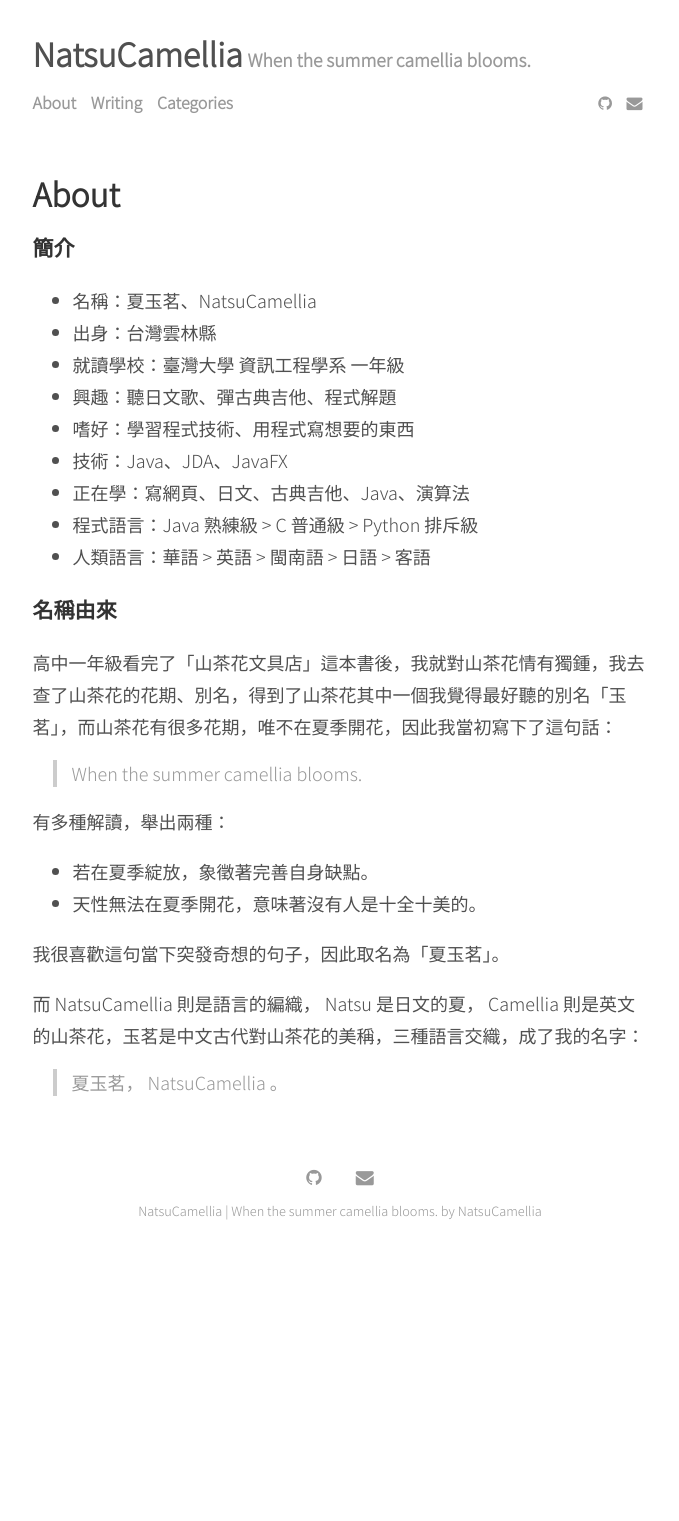
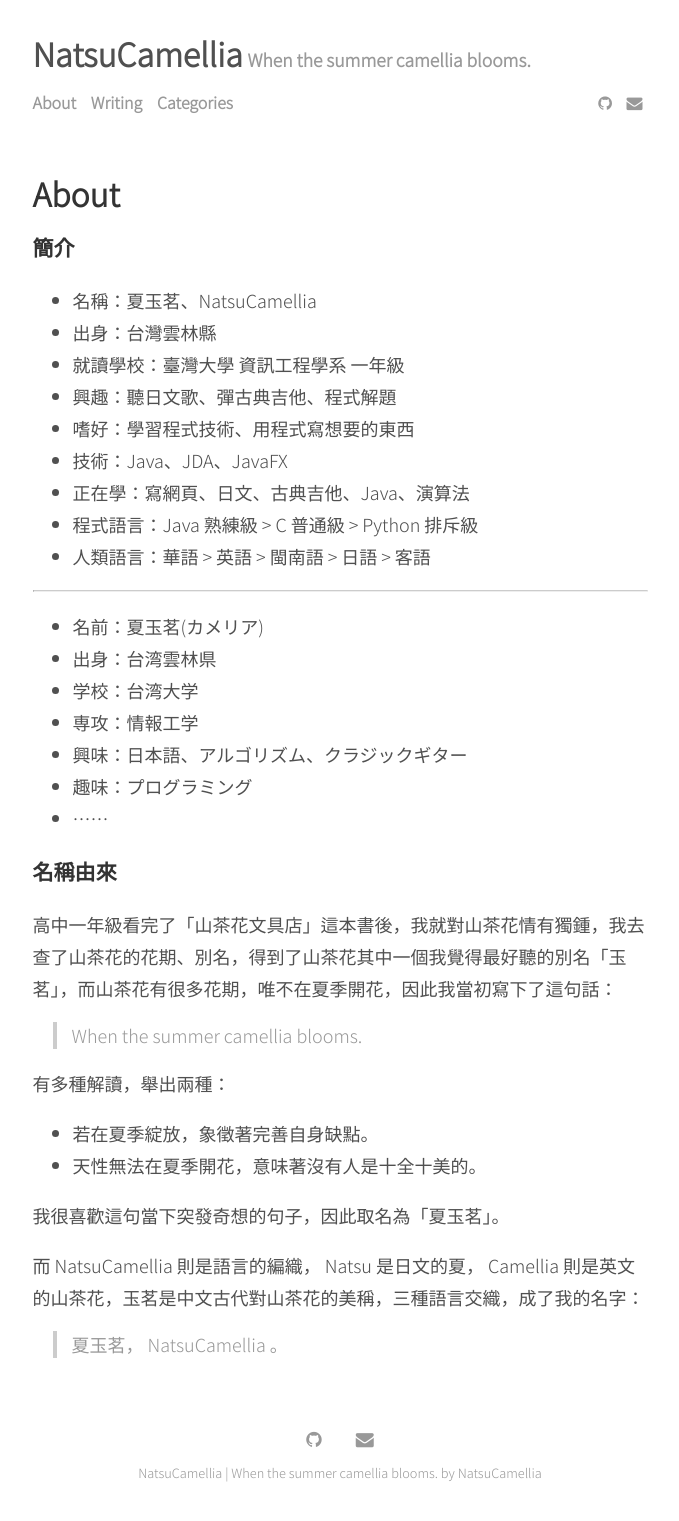
Before and after one commit to NatsuCamellia/NatsuCamellia.github.io, a Jekyll site: the page built from menu/about.md, in a window 1280 px wide. Shown: the whole page, without its empty margins (300-979 px from the left). Built offline with Jekyll 4.4.1, drawn with Linux system fonts in a browser that asks for light colours; before the commit the page ends 1259 px from its top, so only the background shows below that.

Commit message:
Add Japanese about

```diff
--- a/menu/about.md
+++ b/menu/about.md
@@ -15,6 +15,16 @@ permalink: /about
 - 程式語言：Java 熟練級 > C 普通級 > Python 排斥級
 - 人類語言：華語 > 英語 > 閩南語 > 日語 > 客語
 
+---
+
+- 名前：夏玉茗(カメリア)
+- 出身：台湾雲林県
+- 学校：台湾大学
+- 専攻：情報工学
+- 興味：日本語、アルゴリズム、クラジックギター
+- 趣味：プログラミング
+- ......
+
 ### 名稱由來
 
 高中一年級看完了「山茶花文具店」這本書後，我就對山茶花情有獨鍾，我去查了山茶花的花期、別名，得到了山茶花其中一個我覺得最好聽的別名「玉茗」，而山茶花有很多花期，唯不在夏季開花，因此我當初寫下了這句話：
```
